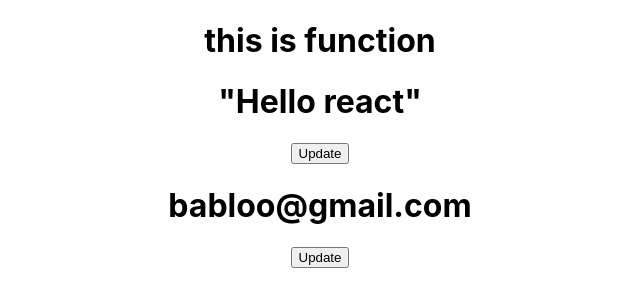
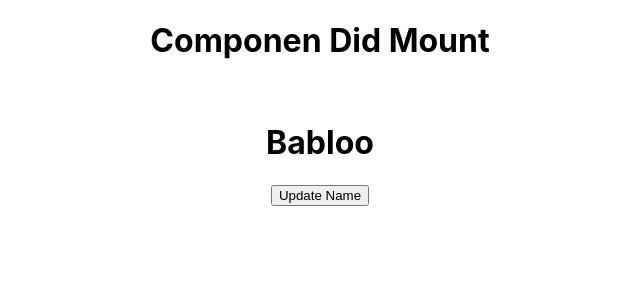
Before and after one commit to Babloo321/React_Start, a React (Create React App) app: page / in a window 1280 px wide. Shown: the top 306 px of the page, without its empty margins (320-960 px from the left). Built offline with nearby package versions, Linux system fonts and the light colour scheme.

Commit message:
componentDidMount life cycle method

```diff
--- a/src/App.js
+++ b/src/App.js
@@ -1,15 +1,12 @@
 import logo from "./logo.svg";
 import "./App.css";
-import React, { Component } from 'react'
-import Render from "./work/Render";
+import React from 'react';
+import ComponentDidMount from "./work/ComponenDidMount";
 function App()
 {
-  const [name, setName] = React.useState("Babloo");
   return(
     <div className='App'>
-      <h1>this is function</h1>
-      <Render name={name} />
-      <button onClick={()=>setName("bikkee")}>Update</button>
+      <ComponentDidMount />
     </div>
   );
 }
--- /dev/null
+++ b/src/work/ComponenDidMount.js
@@ -0,0 +1,28 @@
+import React, {component} from 'react';
+class ComponentDidMount extends React.Component {
+    constructor()                               // first constructor call
+    {
+        super();
+        this.state = {
+            name:"Babloo"
+        }
+        console.warn("constructor");
+    }
+    componentDidMount()                         // it call in the last because when our html is ready than it is called
+    {
+        console.warn("ComponentDidMount");
+    }
+    render()                                    // second render call
+    {
+        console.warn("Render");
+
+        return(
+            <div>
+            <h1>Componen Did Mount</h1><br/>
+            <h1>{this.state.name}</h1>
+            <button onClick={()=>this.setState({name:"bikkee"})}>Update Name</button>
+            </div>
+        );
+    }
+}
+export default ComponentDidMount;
```
